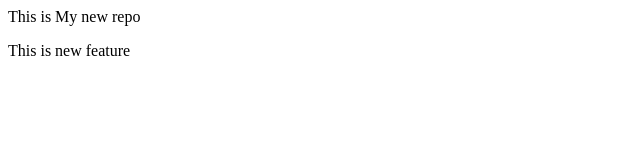
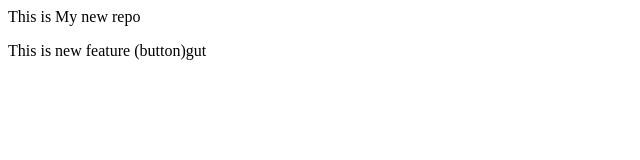
Before and after one commit to Darshanlohakare/localrepo, a plain HTML site: page index.html in a window 1280 px wide. Shown: the full height of the page, 0-640 px from the left. Drawn offline with Linux system fonts and the light colour scheme.

```diff
--- a/index.html
+++ b/index.html
@@ -1,2 +1,2 @@
 <p>This is My new repo</p>
-<p>This is new feature</p>
+<p>This is new feature (button)gut</p>
```
